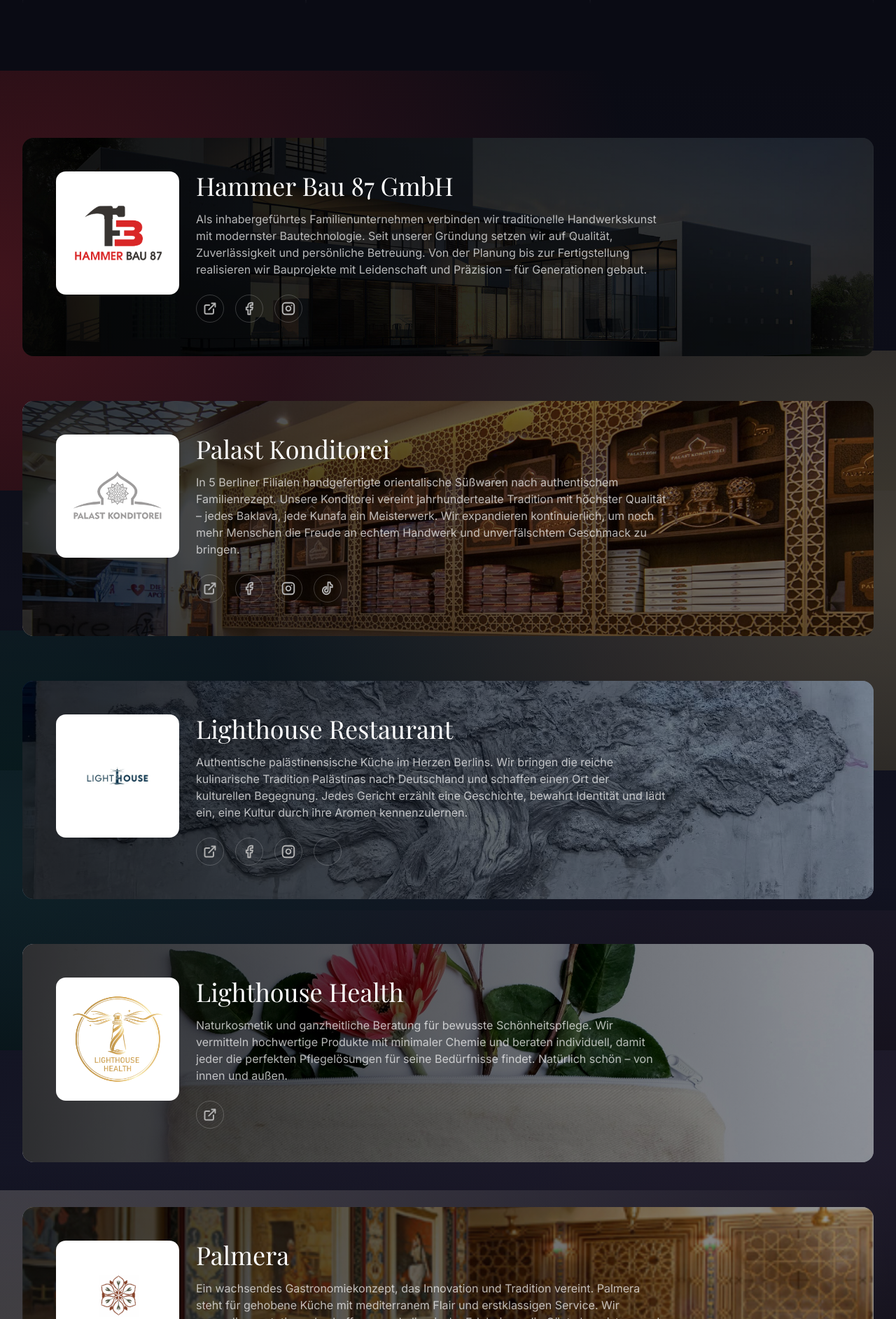
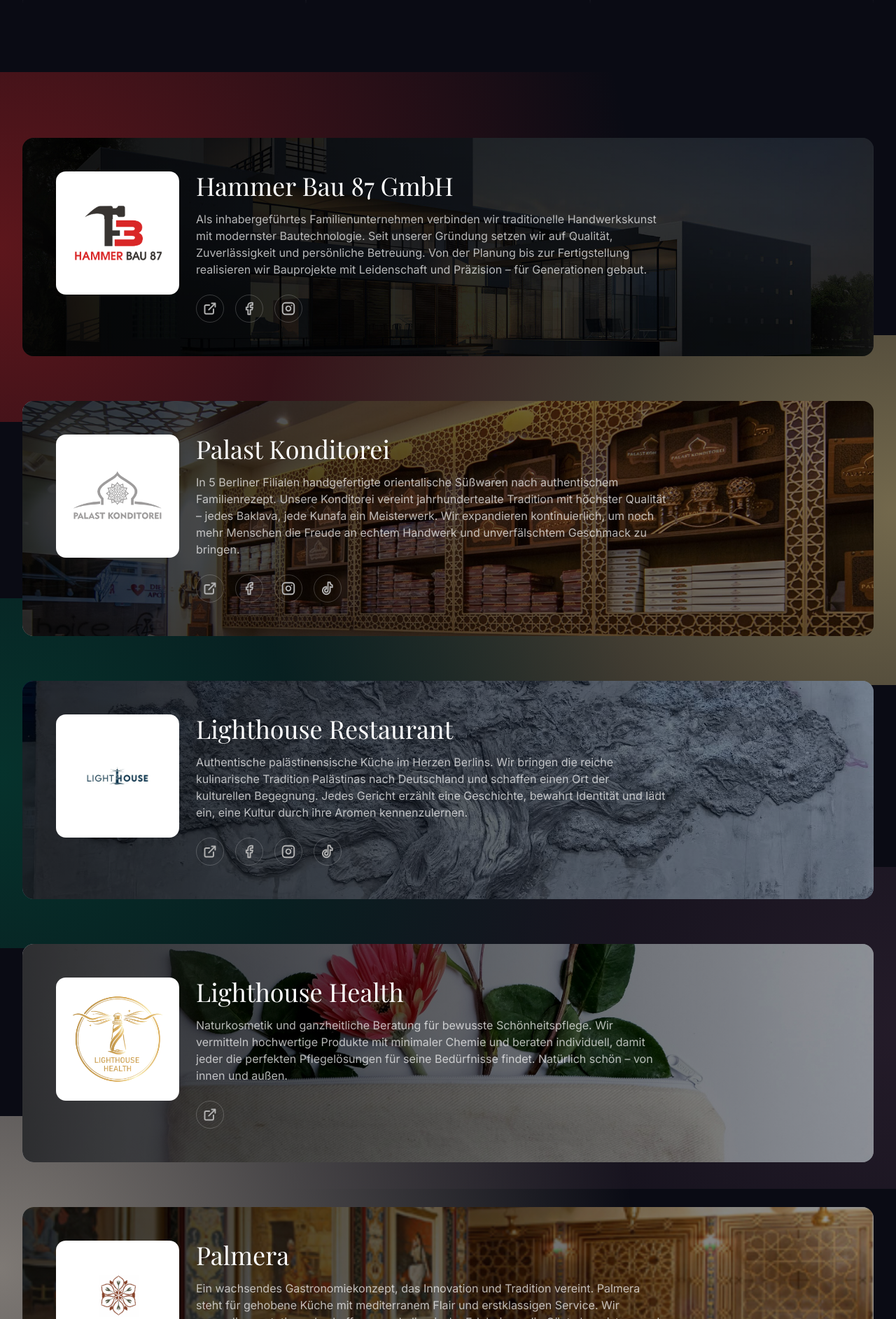
Before and after one commit to Pugios/abushedeq, a React (Vite) app: page / in a window 1280 px wide. Shown: the part 1275-3160 px from the top of the page at 70% size. Built offline with nearby package versions, Linux system fonts and the light colour scheme.

Commit message:
Background finally compartmentalized and working!

```diff
--- a/src/components/Home.tsx
+++ b/src/components/Home.tsx
@@ -1,14 +1,3 @@
-// import imgHero from "../assets/Hero.png";
-import imgHero from "../assets/Hero2.jpeg";
-
-
-import imgX from "../assets/icons/x.png"
-import imgThreads from "../assets/icons/threads.png"
-
-import imgNathmiArabic from "../assets/nathmiArabic.png";
-
-import { useState, useRef, useEffect } from "react";
-import { motion } from "motion/react";
 import { useLanguage } from "./LanguageContext";
 import { translations } from "../translations";
 
@@ -20,89 +9,6 @@
 export default function Home() {
   const { language } = useLanguage();
   const t = translations[language];
-
-  const bauRef = useRef<HTMLDivElement>(null);
-  const palastRef = useRef<HTMLDivElement>(null);
-  const lighthouseRestaurantRef = useRef<HTMLDivElement>(null);
-  const lighthouseHealthRef = useRef<HTMLDivElement>(null);
-  const palmeraRef = useRef<HTMLDivElement>(null);
-  const businessesSectionRef = useRef<HTMLElement>(null);
-
-  const [bauPosition, setBauPosition] = useState(0);
-  const [bauHeight, setBauHeight] = useState(600);
-  const [palastPosition, setPalastPosition] = useState(400);
-  const [palastHeight, setPalastHeight] = useState(600);
-  const [
-    lighthouseRestaurantPosition,
-    setLighthouseRestaurantPosition,
-  ] = useState(800);
-  const [
-    lighthouseRestaurantHeight,
-    setLighthouseRestaurantHeight,
-  ] = useState(600);
-  const [
-    lighthouseHealthPosition,
-    setLighthouseHealthPosition,
-  ] = useState(1200);
-  const [lighthouseHealthHeight, setLighthouseHealthHeight] =
-    useState(600);
-  const [palmeraPosition, setPalmeraPosition] = useState(1600);
-  const [palmeraHeight, setPalmeraHeight] = useState(600);
-
-  useEffect(() => {
-    const updatePositions = () => {
-      if (!businessesSectionRef.current) return;
-
-      const scrollTop =
-        window.pageYOffset ||
-        document.documentElement.scrollTop;
-      const sectionTop =
-        businessesSectionRef.current.getBoundingClientRect()
-          .top + scrollTop;
-
-      if (bauRef.current) {
-        const rect = bauRef.current.getBoundingClientRect();
-        const cardTop = rect.top + scrollTop;
-        setBauPosition(cardTop - sectionTop - 100);
-        setBauHeight(rect.height + 200);
-      }
-      if (palastRef.current) {
-        const rect = palastRef.current.getBoundingClientRect();
-        const cardTop = rect.top + scrollTop;
-        setPalastPosition(cardTop - sectionTop - 100);
-        setPalastHeight(rect.height + 200);
-      }
-      if (lighthouseRestaurantRef.current) {
-        const rect =
-          lighthouseRestaurantRef.current.getBoundingClientRect();
-        const cardTop = rect.top + scrollTop;
-        setLighthouseRestaurantPosition(
-          cardTop - sectionTop - 100,
-        );
-        setLighthouseRestaurantHeight(rect.height + 200);
-      }
-      if (lighthouseHealthRef.current) {
-        const rect =
-          lighthouseHealthRef.current.getBoundingClientRect();
-        const cardTop = rect.top + scrollTop;
-        setLighthouseHealthPosition(cardTop - sectionTop - 100);
-        setLighthouseHealthHeight(rect.height + 200);
-      }
-      if (palmeraRef.current) {
-        const rect = palmeraRef.current.getBoundingClientRect();
-        const cardTop = rect.top + scrollTop;
-        setPalmeraPosition(cardTop - sectionTop - 100);
-        setPalmeraHeight(rect.height + 200);
-      }
-    };
-
-    updatePositions();
-    window.addEventListener("resize", updatePositions);
-    setTimeout(updatePositions, 100);
-
-    return () =>
-      window.removeEventListener("resize", updatePositions);
-  }, []);
 
   const scrollToSection = (id: string) => {
     const element = document.getElementById(id);
@@ -129,106 +35,10 @@
       />
 
       {/* Businesses Section */}
-      <section
-        ref={businessesSectionRef}
-        id="businesses"
-        className="py-16 sm:py-24 bg-gradient-to-b from-[#0A0B14] to-[#1a1b2e] relative overflow-hidden"
-      >
-        {/* Background Gradients */}
-        <div
-          className="absolute left-0 w-full pointer-events-none"
-          style={{
-            top: `${bauPosition}px`,
-            height: `${bauHeight}px`,
-          }}
-        >
-          <div
-            className="absolute top-0 left-0 w-full h-full"
-            style={{
-              background:
-                "radial-gradient(circle at center left, rgba(217, 39, 39, 0.25), transparent 70%), linear-gradient(to top, #0A0B14 0%, transparent 40%)",
-            }}
-          />
-        </div>
-
-        <div
-          className="absolute right-0 w-full pointer-events-none"
-          style={{
-            top: `${palastPosition}px`,
-            height: `${palastHeight}px`,
-          }}
-        >
-          <div
-            className="absolute top-0 right-0 w-full h-full"
-            style={{
-              background:
-                "radial-gradient(circle at center right, rgba(220, 198, 133, 0.25), transparent 70%), linear-gradient(to top, #0A0B14 0%, transparent 40%)",
-            }}
-          />
-        </div>
-
-        <div
-          className="absolute left-0 w-full pointer-events-none"
-          style={{
-            top: `${lighthouseRestaurantPosition}px`,
-            height: `${lighthouseRestaurantHeight}px`,
-          }}
-        >
-          <div
-            className="absolute top-0 left-0 w-full h-full"
-            style={{
-              background:
-                "radial-gradient(circle at center left, rgba(3, 76, 60, 0.25), transparent 70%), linear-gradient(to top, #0A0B14 0%, transparent 40%)",
-            }}
-          />
-        </div>
-
-        <div
-          className="absolute right-0 w-full pointer-events-none"
-          style={{
-            top: `${lighthouseHealthPosition}px`,
-            height: `${lighthouseHealthHeight}px`,
-          }}
-        >
-          <div
-            className="absolute top-0 right-0 w-full h-full"
-            style={{
-              background:
-                "radial-gradient(circle at center right, rgba(61, 43, 61, 0.25), transparent 100%), linear-gradient(to top, #0A0B14 0%, transparent 40%)",
-            }}
-          />
-        </div>
-
-        <div
-          className="absolute left-0 w-full pointer-events-none"
-          style={{
-            top: `${palmeraPosition}px`,
-            height: `${palmeraHeight}px`,
-          }}
-        >
-          <div
-            className="absolute top-0 left-0 w-full h-full"
-            style={{
-              background:
-                "radial-gradient(circle at center left, rgba(242, 231, 213, 0.25), transparent 100%), linear-gradient(to top, #0A0B14 0%, transparent 40%)",
-            }}
-          />
-        </div>
-
-        <div className="container mx-auto px-4 sm:px-6 lg:px-8 relative z-10">
-          <div className="space-y-12 lg:space-y-16">
-
-            <BusinessSection
-              t={t}
-            />
-          </div>
-        </div>
-      </section>
+      <BusinessSection t={t} />
 
       {/* Contact Section */}
-      <ContactSection
-        t={t}
-      />
+      <ContactSection t={t} />
     </div>
   );
 }
--- a/src/components/business/BusinessCard.tsx
+++ b/src/components/business/BusinessCard.tsx
@@ -16,7 +16,9 @@
     description: string;
     backgroundImage: string;
     logo: string;
+    color: string;
     socials: SocialLink[];
+    iteration: number;
 };
 
 export default function BusinessCard({
@@ -25,9 +27,13 @@
     description,
     backgroundImage,
     logo,
-    socials
+    color,
+    socials,
+    iteration
 }: Props) {
     return (
+        <div data-glow-anchor={id} className="relative">
+
             <motion.div
                 id={id}
                 className="relative overflow-hidden rounded-2xl"
@@ -83,7 +89,7 @@
                                                         stroke="#B3B3B3"
                                                         strokeLinecap="round"
                                                         strokeLinejoin="round"
-                                                strokeWidth={10/s.icon.scale}
+                                                        strokeWidth={10 / s.icon.scale}
                                                     />
                                                 </g>
                                             </svg>
@@ -95,5 +101,6 @@
                     </div>
                 </div>
             </motion.div>
+        </div>
     );
 }
--- a/src/components/sections/BusinessSection.tsx
+++ b/src/components/sections/BusinessSection.tsx
@@ -1,5 +1,6 @@
 import BusinessCard from "../business/BusinessCard";
 import { businesses } from "../../data/businesses";
+import { useLayoutEffect } from "react";
 
 type Props = {
     t: any
@@ -8,10 +9,63 @@
 export default function BusinessSection({
     t
 }: Props) {
+
+    useLayoutEffect(() => {
+        const container = document.getElementById("business-glows");
+        if (!container) return;
+
+        container.innerHTML = "";
+
+        const section = document.getElementById("businesses");
+        if (!section) return;
+
+        const sectionTop = section.getBoundingClientRect().top;
+
+        const anchors = document.querySelectorAll<HTMLElement>(
+            "[data-glow-anchor]"
+        );
+
+        console.log("Anchors: ", anchors);
+
+        anchors.forEach((anchor, i) => {
+            const rect = anchor.getBoundingClientRect();
+
+            console.log(
+                "anchor:",
+                anchor.dataset.glowAnchor,
+                rect
+            );
+
+            if (rect.height === 0) return;
+
+            const glow = document.createElement("div");
+
+            glow.style.position = "absolute";
+            glow.style.left = "50%";
+            glow.style.transform = "translateX(-50%)";
+            glow.style.width = "100vw";
+            glow.style.top = `${rect.top - sectionTop - rect.height*0.3}px`;
+            glow.style.height = `${rect.height*1.6}px`;
+            glow.style.pointerEvents = "none";
+            glow.style.background = `
+            radial-gradient(
+                circle at center ${i % 2 === 0 ? "left" : "right"},
+                ${businesses(t)[i].color},
+                transparent 70%
+            )
+            `;
+
+            container.appendChild(glow);
+        });
+    }, [t]);
+
     return (
-        <section id="businesses" className="py-24 relative">
-            <div className="container mx-auto space-y-12 lg:space-y-16">
-                {businesses(t).map((b) => (
+        <section id="businesses" className="relative py-16 sm:py-24">
+            {/* Full-bleed glow layer */}
+            <div className="absolute inset-0 pointer-events-none" id="business-glows" />
+            <div className="container mx-auto px-4 sm:px-6 lg:px-8 relative z-10">
+                <div className="space-y-12 lg:space-y-16">
+                    {businesses(t).map((b, i) => (
                         <BusinessCard
                             key={b.id}
                             id={b.id}
@@ -19,9 +73,12 @@
                             description={b.description}
                             backgroundImage={b.backgroundImage}
                             logo={b.logo}
+                            color={b.color}
                             socials={b.socials}
+                            iteration={i}
                         />
                     ))}
+                </div>
             </div>
         </section>
     )
--- a/src/data/businesses.ts
+++ b/src/data/businesses.ts
@@ -68,7 +68,7 @@
       { href: "https://lighthouse-restaurant.de/", icon: svgPaths.link },
       { href: "https://www.facebook.com/profile.php?id=61573896891934", icon: svgPaths.facebook },
       { href: "https://www.instagram.com/lighthouse__resturant/", icon: svgPaths.instagram },
-      { href: "https://www.tiktok.com/@lighthouse.berlin", icon: tiktokIcon }
+      { href: "https://www.tiktok.com/@lighthouse.berlin", icon: svgPaths.tiktok }
     ],
   },
   {
```
Lines whose indentation alone changed are shown as unchanged.
